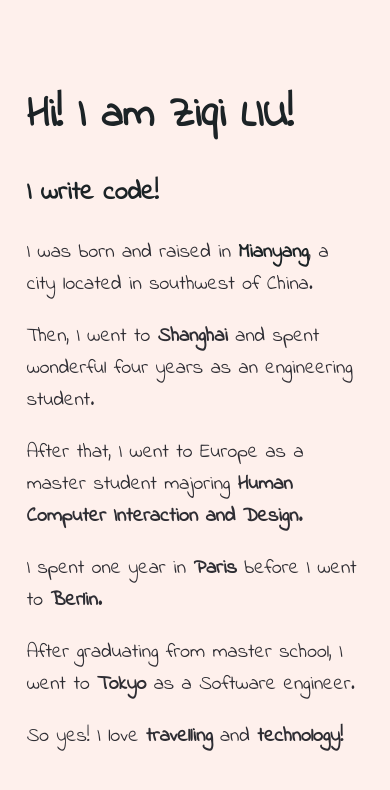
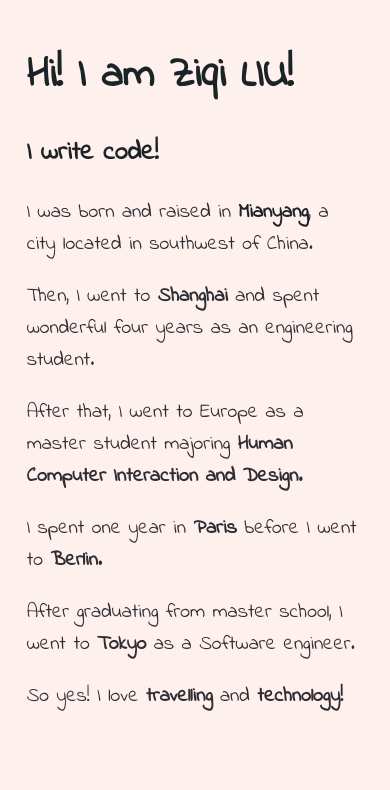
Before and after one commit to zichee/zichee.github.io, a Jekyll site: the page built from index.html, in a window 390 px wide. Shown: the top 790 px of the page. Built offline with Jekyll 4.4.1, drawn with Linux system fonts in a browser that asks for light colours; Markdown is read by kramdown in place of the engine named in the settings.

Commit message:
first version

```diff
--- a/assets/css/2-sections/about.sass
+++ b/assets/css/2-sections/about.sass
@@ -4,7 +4,10 @@ about
       float: left
       width: 60%
       margin-left: 5%
-      margin-top: 50px
+      margin-top: 10px
+
+      @media (max-width: 950px)
+        width: 70%
 
 
       @media (max-width: 640px)
--- a/assets/css/main.css
+++ b/assets/css/main.css
@@ -89,7 +89,10 @@ about .row .column-left {
   float: left;
   width: 60%;
   margin-left: 5%;
-  margin-top: 50px; }
+  margin-top: 10px; }
+  @media (max-width: 950px) {
+    about .row .column-left {
+      width: 70%; } }
   @media (max-width: 640px) {
     about .row .column-left {
       width: 90%; } }
@@ -98,9 +101,15 @@ profile .row .column-right {
   float: left;
   width: 30%;
   margin-right: 5%;
-  margin-top: 50px; }
+  margin-top: 30px; }
   profile .row .column-right img {
     max-width: 350px; }
+  @media (max-width: 950px) {
+    profile .row .column-right {
+      width: 20%;
+      margin-top: 80px; }
+      profile .row .column-right img {
+        max-width: 300px; } }
   @media (max-width: 640px) {
     profile .row .column-right {
       float: none;
```
Also changed, not shown: assets/css/2-sections/profile.sass (+7 -1 lines).
